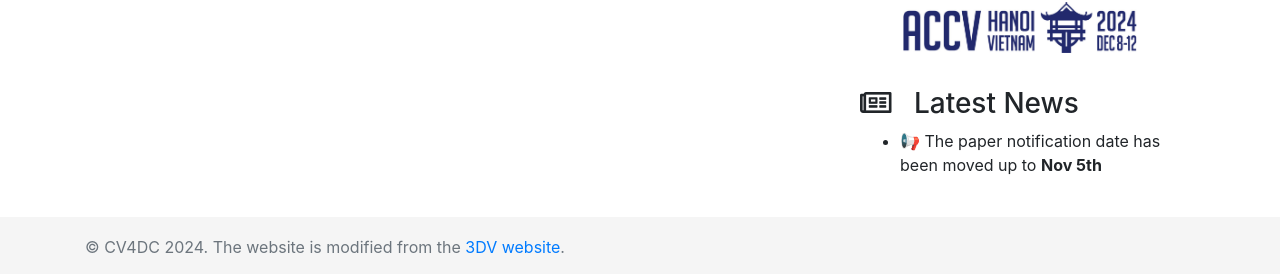
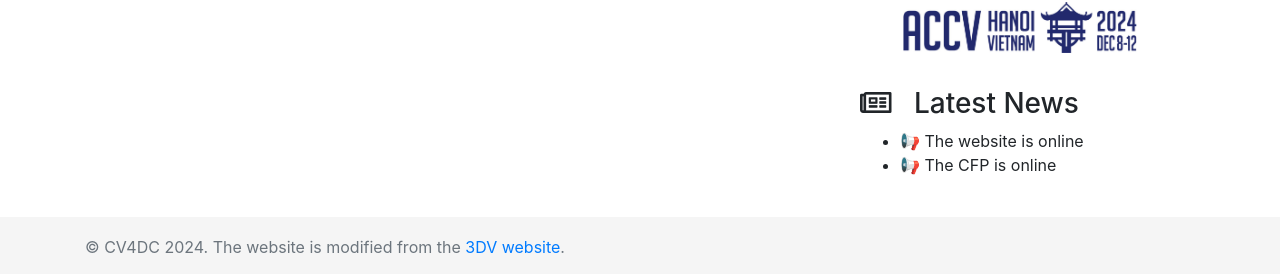
Before and after one commit to cv4dc/cv4dc.github.io, a Jekyll site: the page built from index.md, in a window 1280 px wide. Shown: the part 1023-1297 px from the top of the page. Built offline with Jekyll 4.4.1, drawn with Linux system fonts in a browser that asks for light colours; nearby versions of some CDN libraries; comment, search, counter and statistics services are not loaded.

Commit message:
update news

```diff
--- a/_includes/2024_news.html
+++ b/_includes/2024_news.html
@@ -10,9 +10,11 @@ year = site.data.cv4dc.current-year %} {% endif %}
 <section>
   <h3><i class="far fa-newspaper"></i> &nbsp; Latest News</h3>
   <ul>
-    <li>📢 The paper notification date has been moved up to <strong>Nov 5th</strong></li>
-    </ul><br>
-    {% for post in site.posts limit:5 %} {% if post.year == page.year %}
+    <li>📢 The website is online</li>
+    <li>📢 The CFP is online</li>
+  </ul>
+  <br>
+    <!-- {% for post in site.posts limit:5 %} {% if post.year == page.year %}
     <a
       class="twitter-timeline"
       data-width="500"
@@ -21,6 +23,6 @@ year = site.data.cv4dc.current-year %} {% endif %}
       >Tweets by CV4DC</a
     >
     <br />
-    {% endif %} {% endfor %}
+    {% endif %} {% endfor %} -->
   <!-- </ul> -->
 </section>
```
